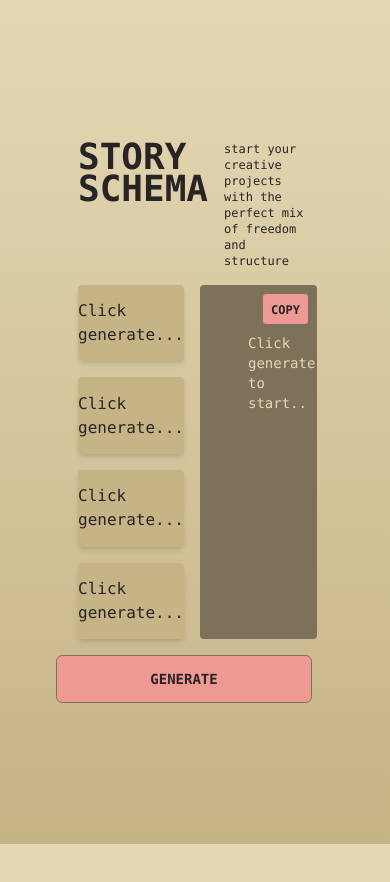
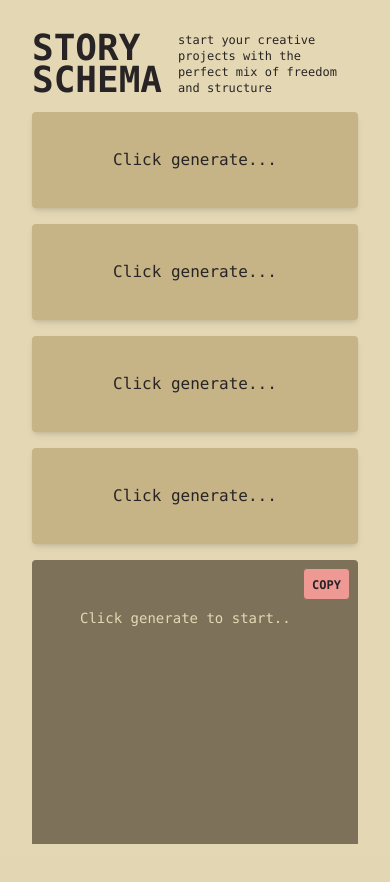
Before and after one commit to jamesonlyon/storyschema, a SvelteKit app: page / in a window 390 px wide. Shown: the top 882 px of the page. Before the commit the page ends 844 px from the top, so only its background shows below. Built offline with nearby package versions, Linux system fonts and the light colour scheme.

Commit message:
⚡️ feat: responsive styling

```diff
--- a/src/routes/+page.svelte
+++ b/src/routes/+page.svelte
@@ -55,9 +55,9 @@
 
 </script>
 
-<div class="h-screen w-screen bg-gradient-to-b from-base-100 to-base-300">
-    <div class="container flex flex-row mx-auto h-screen w-3/5 justify-center items-center font-mono">
-        <main class="flex flex-col justify-center w-full h-2/3 gap-4"><!-- main -->
+
+    <div class="container flex flex-row mx-auto h-screen w-full lg:w-4/5 xl:w-3/5 items-start lg:items-center font-mono">
+        <main class="flex flex-col justify-center w-full lg:h-2/3 gap-4 p-8 lg:p-0"><!-- main -->
 
             <!-- App name & description-->
             <div class="flex flex-row w-full gap-4 justify-start">
@@ -66,24 +66,25 @@
             </div>
 
             <!-- App Controls -->
-            <div class="flex flex-row w-full h-4/5 gap-4">
+            <div class="flex flex-col lg:flex-row gap-4 w-full h-full">
 
                 <!-- Schema component section-->
-                <section class="flex flex-col w-1/2 gap-4">
-                    <div class="flex flex-col justify-center items-center w-full h-1/4 bg-base-300 rounded shadow-md">{schema.type   ? schema.type   : 'Click generate...'}</div>
-                    <div class="flex flex-col justify-center items-center w-full h-1/4 bg-base-300 rounded shadow-md">{schema.media  ? schema.media  : 'Click generate...'}</div>
-                    <div class="flex flex-col justify-center items-center w-full h-1/4 bg-base-300 rounded shadow-md">{schema.length ? schema.length : 'Click generate...'}</div>
-                    <div class="flex flex-col justify-center items-center w-full h-1/4 bg-base-300 rounded shadow-md">{schema.struct ? schema.struct : 'Click generate...'}</div>
+                <section class="flex flex-col w-full lg:w-1/2 gap-y-4">
+                    <div class="flex flex-col justify-center items-center w-full h-24 lg:h-1/4 bg-base-300 rounded shadow-md">{schema.type   ? schema.type   : 'Click generate...'}</div>
+                    <div class="flex flex-col justify-center items-center w-full h-24 lg:h-1/4 bg-base-300 rounded shadow-md">{schema.media  ? schema.media  : 'Click generate...'}</div>
+                    <div class="flex flex-col justify-center items-center w-full h-24 lg:h-1/4 bg-base-300 rounded shadow-md">{schema.length ? schema.length : 'Click generate...'}</div>
+                    <div class="flex flex-col justify-center items-center w-full h-24 lg:h-1/4 bg-base-300 rounded shadow-md">{schema.struct ? schema.struct : 'Click generate...'}</div>
                 </section><!-- /Schema component section -->
 
                 <!-- Schema outline section-->
-                <section class="flex flex-col w-1/2">
+                <section class="flex flex-col w-full lg:w-1/2 h-96 lg:h-full">
                     <div class="relative bg-neutral text-neutral-content p-12 rounded text-sm font-mono h-full overflow-y-scroll">
                         <button
                             class="absolute btn btn-sm top-2 right-2 text-xs p-2 bg-primary text-primary-content hover:text-neutral-content rounded"
                             on:click={writeToClipboard}>
                             copy
                         </button>
+
                         {#if schema.type}
 
                             {@html verboseSchema.replace(/\n/gi, '<br/>')}
@@ -96,8 +97,8 @@
             </div>
 
             <!-- App 'Generate' Button -->
-            <button class="btn w-64 self-end bg-primary text-primary-content hover:text-neutral-content" on:click={handleClick}>generate</button>
+            <button class="btn btn-primary w-full lg:w-64 self-end" on:click={handleClick}>generate</button>
 
         </main>
     </div>
-</div>
+    <div class="fixed h-full w-full bg-gradient-to-b from-base-100 to-base-300 -z-01"></div>
```
